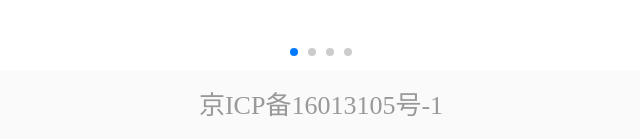
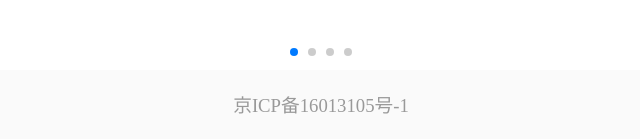
Before and after one commit to xingyada/xingyada.github.io, a plain HTML site: page demo/doctorFinish/introduce.html in a window 1280 px wide. Shown: the part 976-1115 px from the top of the page, without its empty margins (319-959 px from the left). Drawn offline with Linux system fonts and the light colour scheme.

Commit message:
font-size

```diff
--- a/demo/doctorFinish/css/index.less
+++ b/demo/doctorFinish/css/index.less
@@ -329,5 +329,5 @@
    line-height: 100*@rex;
    background: #fafafa;
    text-align: center;
-   font-size: 26px;
+   font-size: 26*@rex;
 }
```
Also changed, not shown: demo/doctorFinish/css/index.css.
